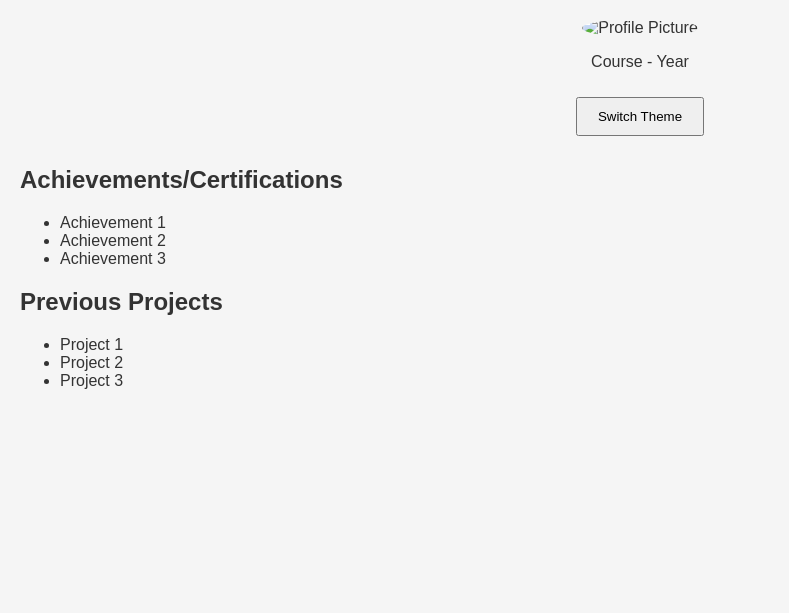
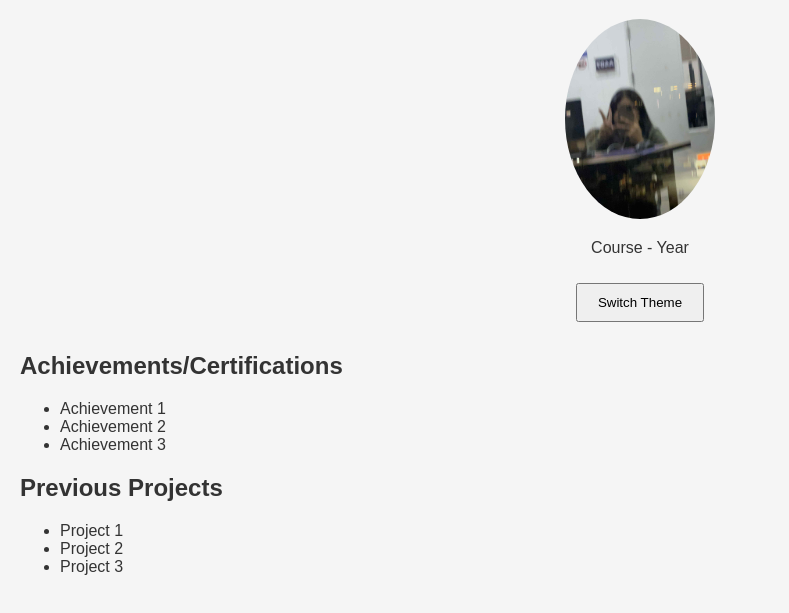
Before and after one commit to BubMango/portfolio, a plain HTML site: page index.html in a window 1280 px wide. Shown: the part 81-694 px from the top of the page, without its empty margins (0-789 px from the left). Drawn offline with Linux system fonts and the light colour scheme.

Commit message:
Update profile image source in index.html

```diff
--- a/index.html
+++ b/index.html
@@ -9,7 +9,7 @@
    <body>
       <header>
          <h1 id="name">Student Name</h1>
-         <img src="profile.jpg" alt="Profile Picture" id="profile-img">
+         <img src="profileimg.jpg" alt="Profile Picture" id="profile-img">
          <p id="course-year">Course - Year</p>
          <button id="theme-toggle">Switch Theme</button>
       </header>
```
